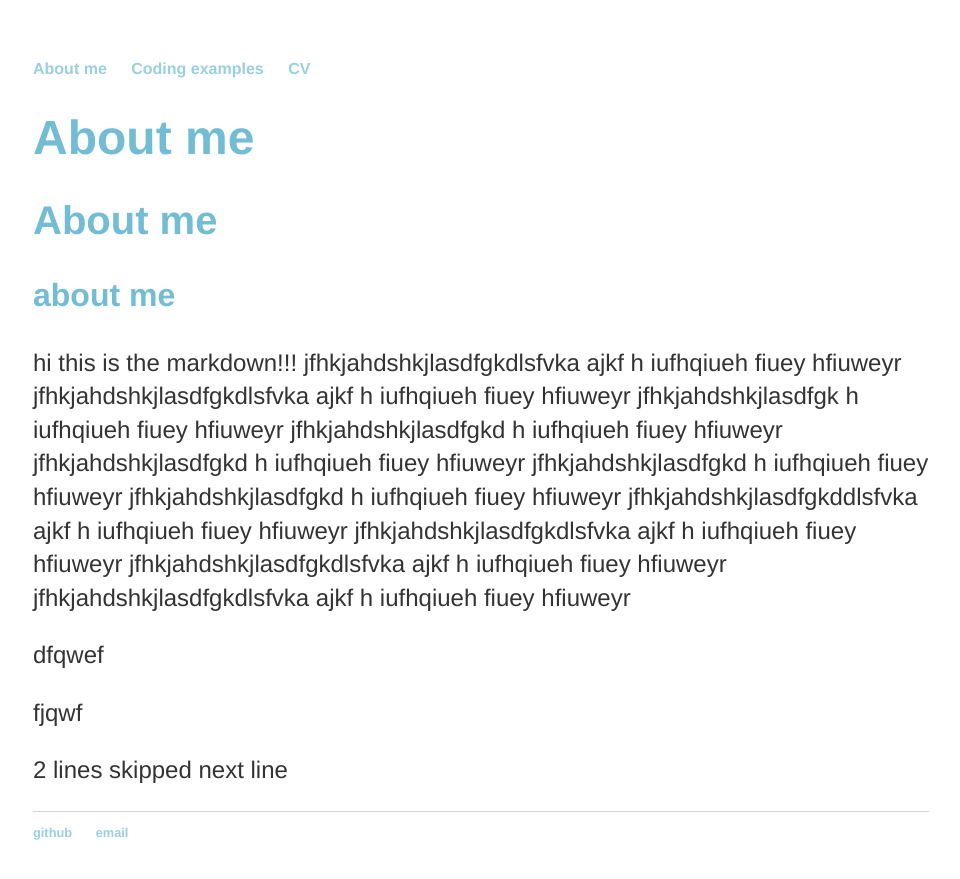
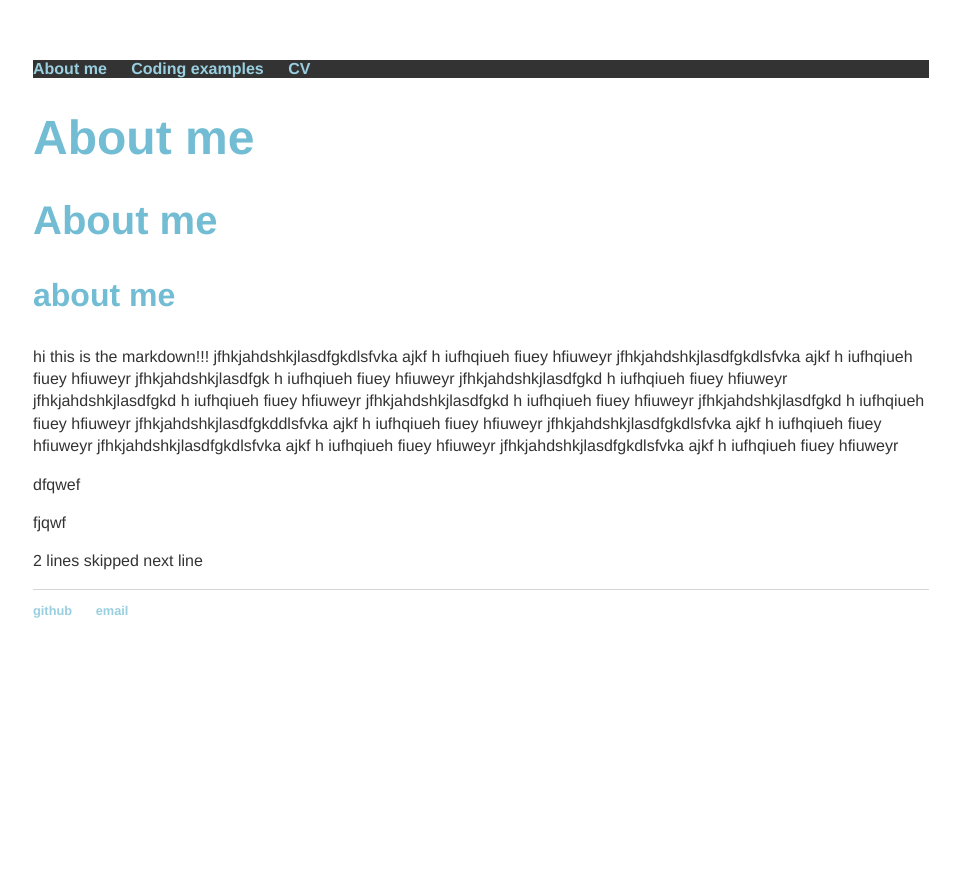
Before and after one commit to lena-kilian/lena-kilian.github.io, a Jekyll site: the page built from index.md, in a window 1280 px wide. Shown: the top 879 px of the page, without its empty margins (159-1119 px from the left). Built offline with Jekyll 4.4.1, drawn with Linux system fonts in a browser that asks for light colours; our own code applies the rules of GitHub Pages for plain Markdown files.

Commit message:
Update main.css

```diff
--- a/css/main.css
+++ b/css/main.css
@@ -2,11 +2,20 @@
     margin: 60px auto;
     width: 70%;
 }
-nav ul, footer ul {
+nav ul {
     font-family:'Helvetica', 'Arial', 'Sans-Serif';
     padding: 0px;
     list-style: none;
     font-weight: bold;
+    overflow: hidden;
+    background-color: #333;
+}
+footer ul {
+    font-family:'Helvetica', 'Arial', 'Sans-Serif';
+    padding: 0px;
+    list-style: none;
+    font-weight: bold;
+    overflow: hidden;
 }
 nav ul li, footer ul li {
     display: inline;
@@ -35,7 +44,7 @@
     color: #72bcd4;
 }
 p {
-    font-size: 1.5em;
+    font-size: 1em;
     line-height: 1.4em;
     font-family:'Helvetica', 'Arial', 'Sans-Serif';
     color: #333;
```
